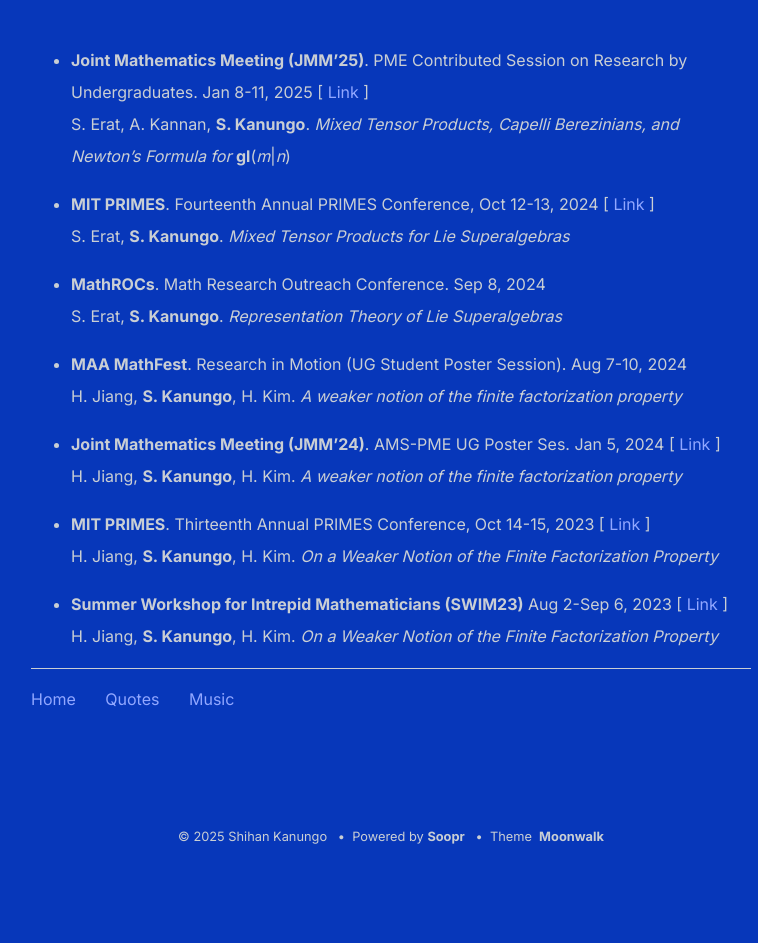
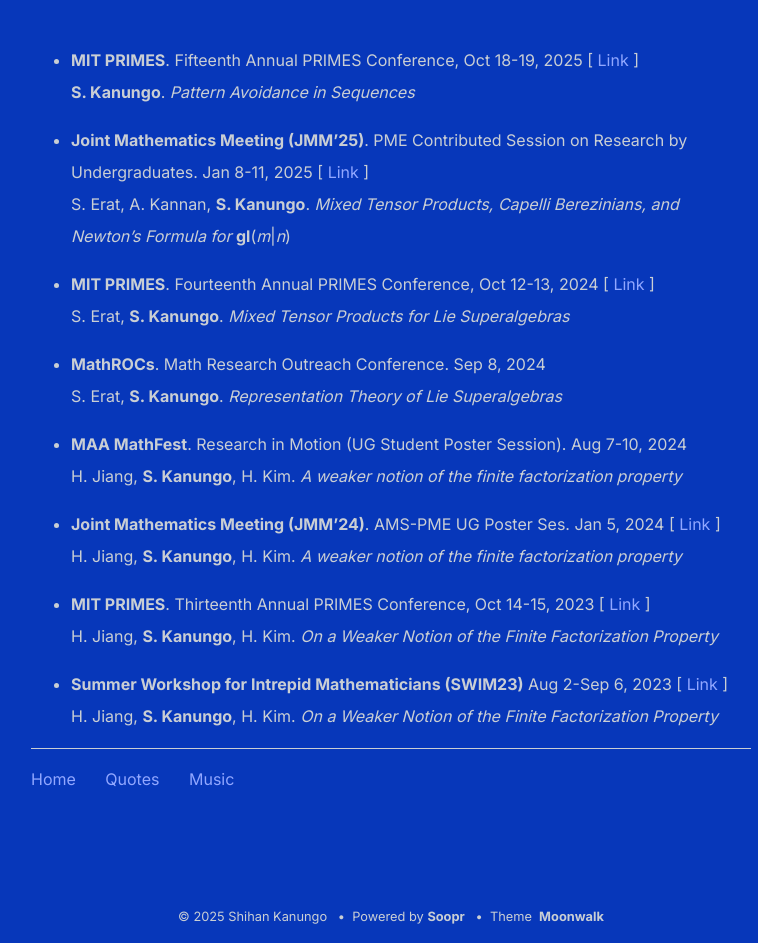
Before and after one commit to shihankanungo/shihankanungo.github.io, a Jekyll site: the page built from talks.md, in a window 1280 px wide. Shown: the part 825-1768 px from the top of the page, without its empty margins (249-1007 px from the left). Built offline with Jekyll 4.4.1, drawn with Linux system fonts in a browser that asks for light colours; before the commit the page ends 1688 px from its top, so only the background shows below that.

Commit message:
Update talks.md

```diff
--- a/talks.md
+++ b/talks.md
@@ -4,6 +4,9 @@
 ---
 
 <p align="center"><img src="/images/talks.png" width="700" /></p><br>
+
+- **MIT PRIMES**. Fifteenth Annual PRIMES Conference, Oct 18-19, 2025 \[ [Link](https://math.mit.edu/research/highschool/primes/conference/conf-2025.html) \] <br>
+  **S. Kanungo**. *Pattern Avoidance in Sequences* <br />
 
 - **Joint Mathematics Meeting (JMM'25)**. PME Contributed Session on Research by Undergraduates. Jan 8-11, 2025 \[ [Link](https://meetings.ams.org/math/jmm2025/meetingapp.cgi/Paper/41233) \] <br />
   S. Erat, A. Kannan, **S. Kanungo**. *Mixed Tensor Products, Capelli Berezinians, and Newton’s Formula for* **gl**(*m*\|*n*) <br />
```
